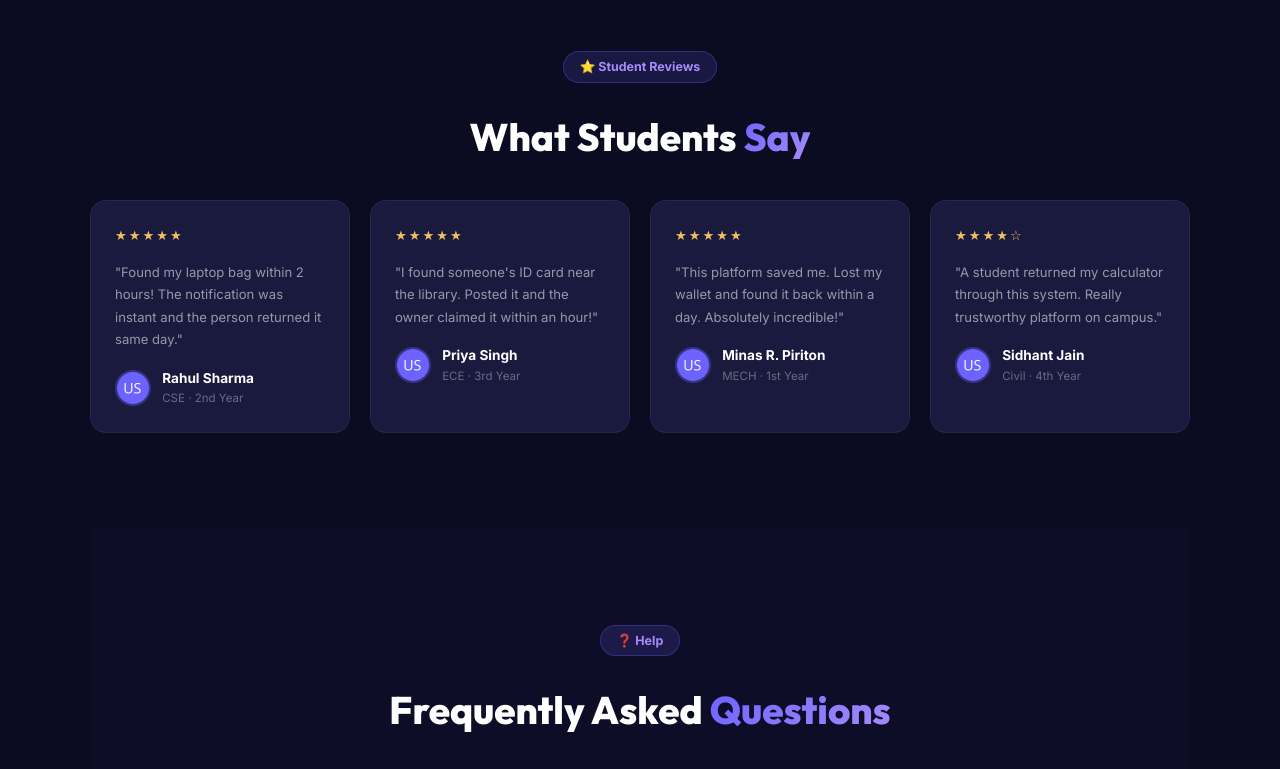
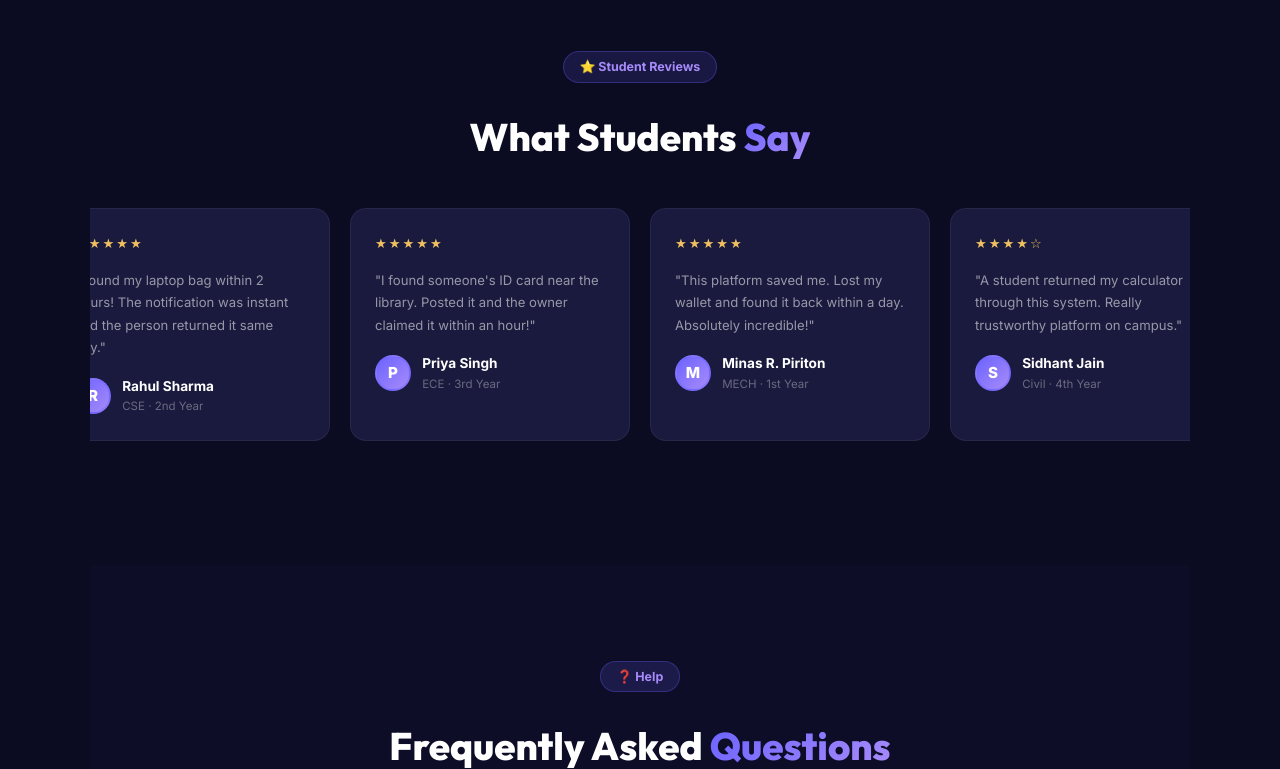
Before and after one commit to Esmartavi/lost-found-system, a Flask app: page / in a window 1280 px wide. Shown: the part 2618-3387 px from the top of the page. Run offline with Flask 3, Linux system fonts and the light colour scheme; data that the repository does not hold is empty; some libraries are stand-ins or nearby versions.

Commit message:
Show real feedback in testimonials section with horizontal scroll, newest first

```diff
--- a/app.py
+++ b/app.py
@@ -379,9 +379,14 @@ def home_page():
                     last = num
 
     pagination = Pagination(page, per_page, total)
+
+    # Fetch real feedback — newest first, for the "What Students Say" section
+    feedbacks = list(mongo.db.feedback.find().sort('created_at', -1))
+
     return render_template('home.html', items=items, categories=categories,
                            pagination=pagination, search_term=search_term,
-                           category_id=category_id, status_filter=status_filter)
+                           category_id=category_id, status_filter=status_filter,
+                           feedbacks=feedbacks)
 
 @app.route('/add_item', methods=['GET', 'POST'])
 @login_required
--- a/static/css/home_new.css
+++ b/static/css/home_new.css
@@ -96,16 +96,60 @@ body { background:#0b0b22 !important; }
 
 /* TESTIMONIALS */
 .h-test { background:#0b0b22; padding:6rem 2rem; }
-.test-grid { display:grid; grid-template-columns:repeat(4,1fr); gap:1.25rem; max-width:1100px; margin:2rem auto 0; }
-@media(max-width:900px) { .test-grid { grid-template-columns:repeat(2,1fr); } }
-@media(max-width:540px) { .test-grid { grid-template-columns:1fr; } }
-.tc { background:#1a1a3e; border:1px solid rgba(255,255,255,.06); border-radius:16px; padding:1.5rem; }
+
+/* Horizontal scroll wrapper */
+.test-scroll-wrap {
+  width: 100%;
+  overflow-x: auto;
+  padding: 1.5rem 0 1.5rem;
+  /* custom scrollbar */
+  scrollbar-width: thin;
+  scrollbar-color: rgba(108,99,255,.5) rgba(255,255,255,.05);
+}
+.test-scroll-wrap::-webkit-scrollbar { height: 6px; }
+.test-scroll-wrap::-webkit-scrollbar-track { background: rgba(255,255,255,.05); border-radius: 10px; }
+.test-scroll-wrap::-webkit-scrollbar-thumb { background: rgba(108,99,255,.5); border-radius: 10px; }
+.test-scroll-wrap::-webkit-scrollbar-thumb:hover { background: rgba(108,99,255,.8); }
+
+.test-scroll {
+  display: flex;
+  gap: 1.25rem;
+  padding: 0.25rem 1rem;
+  width: max-content;
+  margin: 0 auto;
+}
+
+.tc {
+  background:#1a1a3e;
+  border:1px solid rgba(255,255,255,.06);
+  border-radius:16px;
+  padding:1.5rem;
+  width: 280px;
+  flex-shrink: 0;
+  transition: all .28s;
+}
+.tc:hover { border-color:rgba(108,99,255,.3); transform:translateY(-4px); box-shadow:0 16px 40px rgba(0,0,0,.4); }
 .tc .stars { color:#f0c060; font-size:.82rem; margin-bottom:.9rem; letter-spacing:2px; }
 .tc p { font-size:.82rem; color:rgba(255,255,255,.55); line-height:1.7; margin-bottom:1.1rem; }
 .tc .ta { display:flex; align-items:center; gap:.7rem; }
-.tc .ta img { width:36px; height:36px; border-radius:50%; object-fit:cover; border:2px solid rgba(108,99,255,.35); }
 .tc .ta .tn { font-weight:700; color:#fff; font-size:.85rem; }
 .tc .ta .ts { color:rgba(255,255,255,.35); font-size:.72rem; }
+
+/* Avatar circle with initial letter */
+.tc-avatar {
+  width: 36px;
+  height: 36px;
+  border-radius: 50%;
+  background: linear-gradient(135deg,#6c63ff,#a78bfa);
+  color: #fff;
+  font-weight: 800;
+  font-size: .95rem;
+  display: flex;
+  align-items: center;
+  justify-content: center;
+  flex-shrink: 0;
+  border: 2px solid rgba(108,99,255,.4);
+}
 
 /* FAQ */
 .h-faq { background:#0d0d28; padding:6rem 2rem; }
--- a/templates/home.html
+++ b/templates/home.html
@@ -129,13 +129,40 @@
     <div class="sec-pill">⭐ Student Reviews</div>
     <div class="sec-title">What Students <span>Say</span></div>
   </div>
-  <div class="test-grid">
-    <div class="tc"><div class="stars">★★★★★</div><p>"Found my laptop bag within 2 hours! The notification was instant and the person returned it same day."</p><div class="ta"><img src="{{ url_for('static', filename='images/default.jpg') }}"><div><div class="tn">Rahul Sharma</div><div class="ts">CSE · 2nd Year</div></div></div></div>
-    <div class="tc"><div class="stars">★★★★★</div><p>"I found someone's ID card near the library. Posted it and the owner claimed it within an hour!"</p><div class="ta"><img src="{{ url_for('static', filename='images/default.jpg') }}"><div><div class="tn">Priya Singh</div><div class="ts">ECE · 3rd Year</div></div></div></div>
-    <div class="tc"><div class="stars">★★★★★</div><p>"This platform saved me. Lost my wallet and found it back within a day. Absolutely incredible!"</p><div class="ta"><img src="{{ url_for('static', filename='images/default.jpg') }}"><div><div class="tn">Minas R. Piriton</div><div class="ts">MECH · 1st Year</div></div></div></div>
-    <div class="tc"><div class="stars">★★★★☆</div><p>"A student returned my calculator through this system. Really trustworthy platform on campus."</p><div class="ta"><img src="{{ url_for('static', filename='images/default.jpg') }}"><div><div class="tn">Sidhant Jain</div><div class="ts">Civil · 4th Year</div></div></div></div>
+
+  {% if feedbacks %}
+  <div class="test-scroll-wrap">
+    <div class="test-scroll">
+      {% for fb in feedbacks %}
+      <div class="tc">
+        <div class="stars">
+          {% for i in range(fb.rating|int) %}★{% endfor %}{% for i in range(5 - fb.rating|int) %}☆{% endfor %}
+        </div>
+        <p>"{{ fb.message[:120] }}{% if fb.message|length > 120 %}…{% endif %}"</p>
+        <div class="ta">
+          <div class="tc-avatar">{{ fb.name[0]|upper }}</div>
+          <div>
+            <div class="tn">{{ fb.name }}</div>
+            <div class="ts">{{ fb.category }} · {{ fb.created_at.strftime('%d %b %Y') if fb.created_at else '' }}</div>
+          </div>
+        </div>
+      </div>
+      {% endfor %}
+    </div>
   </div>
+  {% else %}
+  <!-- Fallback static cards if no feedback yet -->
+  <div class="test-scroll-wrap">
+    <div class="test-scroll">
+      <div class="tc"><div class="stars">★★★★★</div><p>"Found my laptop bag within 2 hours! The notification was instant and the person returned it same day."</p><div class="ta"><div class="tc-avatar">R</div><div><div class="tn">Rahul Sharma</div><div class="ts">CSE · 2nd Year</div></div></div></div>
+      <div class="tc"><div class="stars">★★★★★</div><p>"I found someone's ID card near the library. Posted it and the owner claimed it within an hour!"</p><div class="ta"><div class="tc-avatar">P</div><div><div class="tn">Priya Singh</div><div class="ts">ECE · 3rd Year</div></div></div></div>
+      <div class="tc"><div class="stars">★★★★★</div><p>"This platform saved me. Lost my wallet and found it back within a day. Absolutely incredible!"</p><div class="ta"><div class="tc-avatar">M</div><div><div class="tn">Minas R. Piriton</div><div class="ts">MECH · 1st Year</div></div></div></div>
+      <div class="tc"><div class="stars">★★★★☆</div><p>"A student returned my calculator through this system. Really trustworthy platform on campus."</p><div class="ta"><div class="tc-avatar">S</div><div><div class="tn">Sidhant Jain</div><div class="ts">Civil · 4th Year</div></div></div></div>
+    </div>
+  </div>
+  {% endif %}
 </div>
+
 
 <!-- FAQ -->
 <div class="fw h-faq">
```
